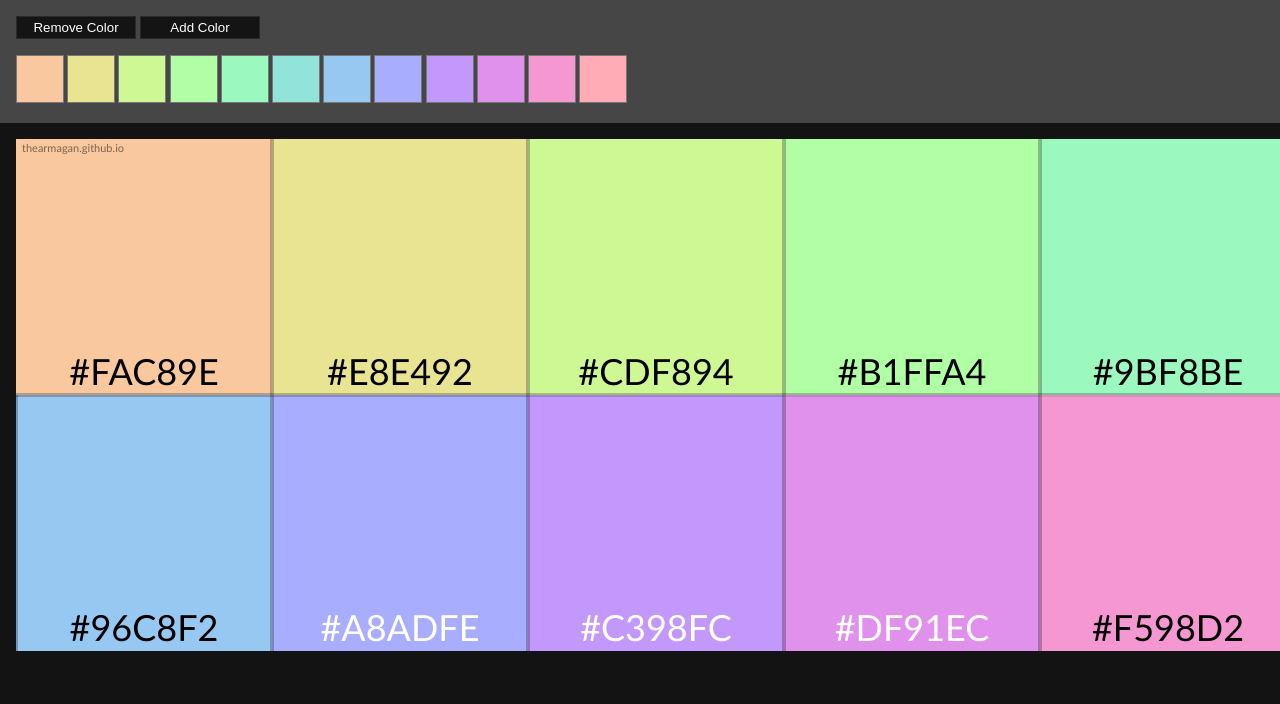
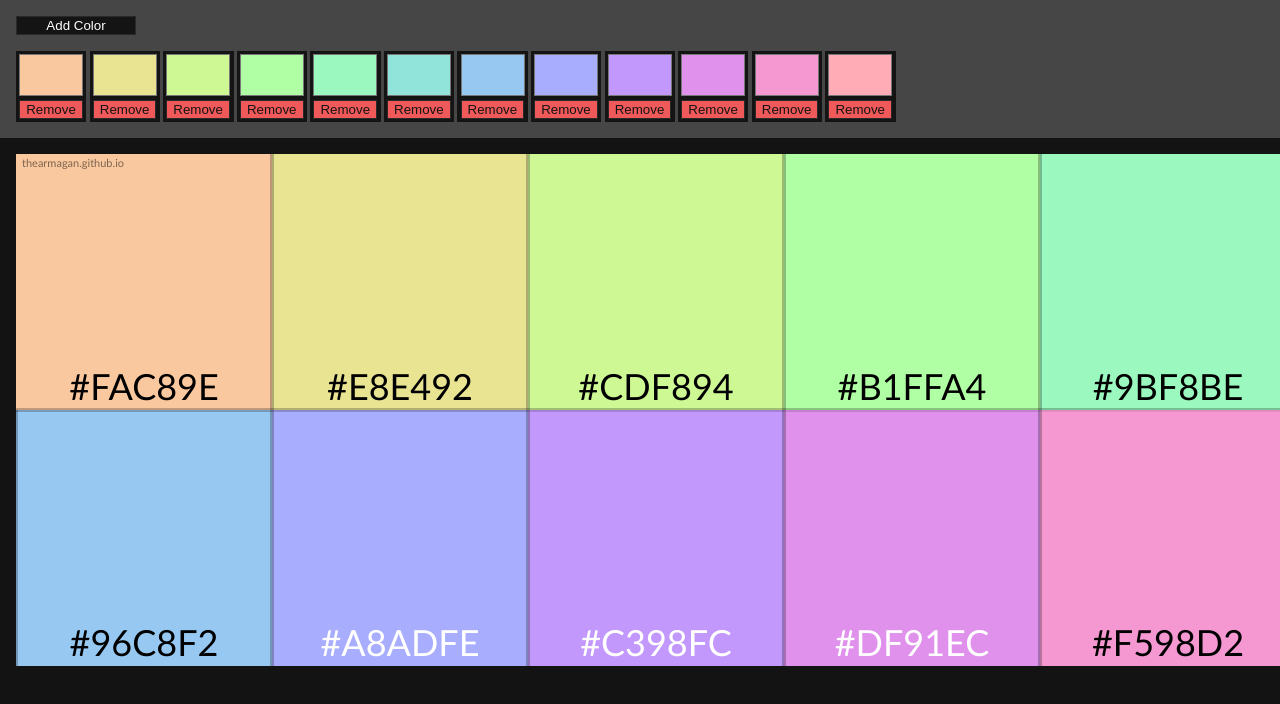
Before and after one commit to TheArmagan/color-palate-maker, a plain HTML site: page index.html in a window 1280 px wide. Shown: the top 704 px of the page. Drawn offline with nearby package versions, Linux system fonts and the light colour scheme.

Commit message:
remove button added to colors

```diff
--- a/index.html
+++ b/index.html
@@ -19,36 +19,53 @@
             padding: 1rem;
         }
 
-        .color-picker {
+        .color-input {
             cursor: pointer;
-            margin-right: 0.2rem;
         }
 
-        .color-picker, .color-picker::-webkit-color-swatch-wrapper {
+        .color-input, .color-input::-webkit-color-swatch-wrapper {
             background-color: 0;
             border: 0;
             padding: 0;
-            width: 3rem;
-            height: 3rem;
+            width: 4rem;
+            height: 2.6rem;
         }
 
         #control-buttons {
             margin-bottom: 1rem;
         }
 
-        #control-buttons button {
+        button {
             cursor: pointer;
             display: inline-block;
-            width: 120px;
             border: 1px solid #292929;
             background-color: #141414;
             color: white;
-            padding: 0.2rem 0;
             user-select: none;
+        }
+
+        button:hover {
+            filter: brightness(1.2);
+        }
+
+        #control-buttons button {
+            width: 120px;
         }
 
         #canvas-area {
             margin: 1rem;
+        }
+
+        .color-input-wrapper {
+            display: inline-block;
+            background-color: #141414;
+            padding: 0.2rem;
+            margin-right: 0.2rem;
+        }
+
+        .color-input-wrapper .remove-button {
+            background-color: #F05959;
+            color: #141414;
         }
     </style>
 </head>
@@ -56,11 +73,15 @@
     <div id="vue-app">
         <div id="controls">
             <div id="control-buttons">
-                <button @click="colors.pop()">Remove Color</button>
                 <button onclick="app.colors.push('#'+randomHex())">Add Color</button>
             </div>
             <div id="colors">
-                <input v-for="(color, index) in colors" :key="index" type="color" @change="onColorInput" :index="index" :value="color" class="color-picker">
+                <div v-for="(color, index) in colors" :key="index"  class="color-input-wrapper">
+                    <input @change="onColorInput" type="color" class="color-input" :index="index" :value="color">
+                    <br>
+                    <button @click="onColorRemove" :index="index" class="remove-button">Remove</button>
+                </div>
+
             </div>
         </div>
         <div id="canvas-area">
--- a/script.js
+++ b/script.js
@@ -33,6 +33,7 @@ const app = new Vue({
 
             canvas.width = this.colors.length >= maxColorPerRow ? maxWidth : this.colors.length*perColorWidth;
             canvas.height = (1+Math.floor(this.colors.length*perColorWidth / maxWidth))*perColorHeight;
+
 
             ctx.font = `36px 'Trebuchet MS'`;
 
@@ -71,12 +72,16 @@ const app = new Vue({
 
 
             ctx.font = `11px 'Trebuchet MS'`;
-            ctx.fillStyle = `#${invertHex(this.colors[0], true)}80`;
+            ctx.fillStyle = `#${invertHex(this.colors[0] || "#ffffff", true)}80`;
             ctx.fillText("thearmagan.github.io", 6, 13);
         },
         onColorInput: function (e) {
             this.colors[e.target.getAttribute("index")] = e.target.value;
             this.updateCanvasColors();
+        },
+        onColorRemove: function (e) {
+            this.colors[e.target.getAttribute("index")] = "";
+            this.colors = this.colors.filter(i=>i);
         }
     },
     watch: {
```
